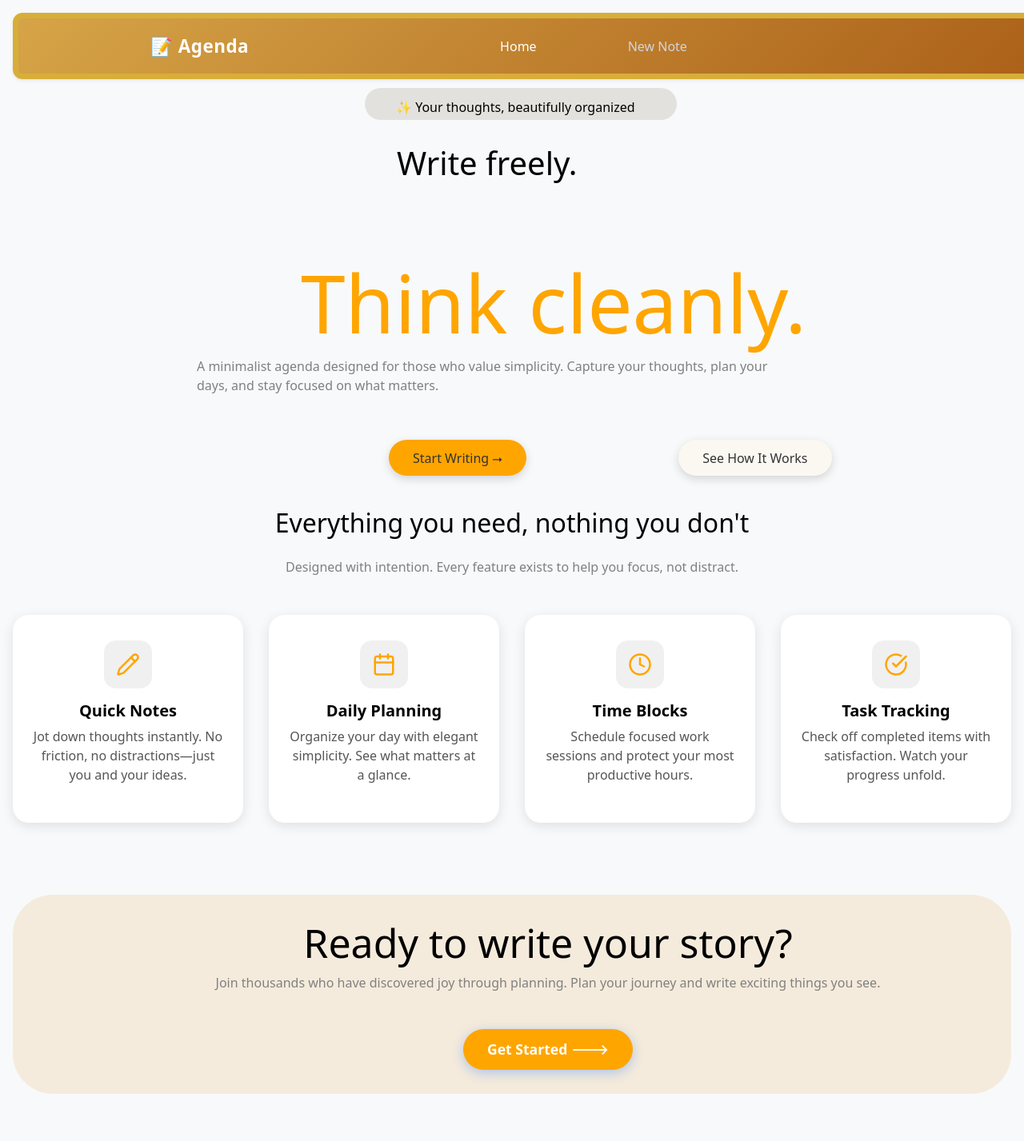
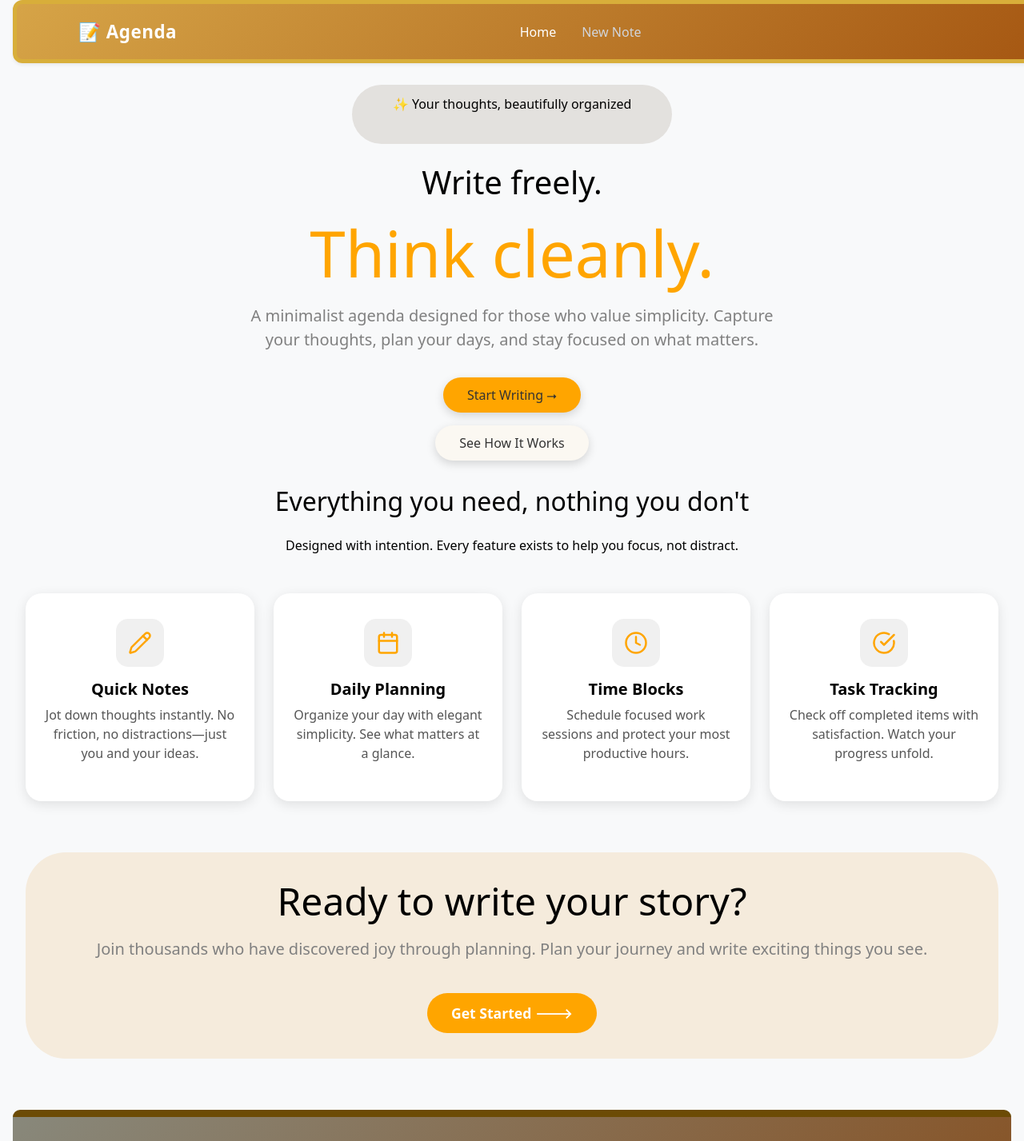
Before and after one commit to hope-dev90/Personal-Agenda, a React (Create React App) app in the folder frontend/: page / in a window 1280 px wide. Shown: the top 1427 px of the page at 80% size. Built offline with nearby package versions, Linux system fonts and the light colour scheme.

Commit message:
add .env

```diff
--- a/frontend/src/components/navbar.css
+++ b/frontend/src/components/navbar.css
@@ -1,39 +1,83 @@
 .custom-navbar {
   background: linear-gradient(135deg, rgb(214, 164, 71), #a65813);
-  padding: 0.8rem 0;
+  padding: 0.8rem 1rem;
   border-radius: 12px;
   position: fixed;
-  width: 1460px;
-  margin-bottom: 79px;
-  border:7px solid #d8ae3a;
+  top: 0;
+  width: 100%; /* full width on all screens */
+  z-index: 1000;
+  border: 5px solid #d8ae3a;
+  box-sizing: border-box;
+
 }
 
+/* Brand */
 .navbar-brand {
   font-size: 1.4rem;
   letter-spacing: 0.5px;
 }
 
+/* Nav links container */
+.navbar-nav {
+  display: flex;
+  flex-wrap: wrap; /* wrap on smaller screens */
+  justify-content: center; /* center on mobile */
+  gap: 1rem; /* spacing between links */
+  margin: 0 auto; /* center container */
+}
+
+/* Nav links */
 .nav-link {
   color: #d1d5db !important;
   font-weight: 500;
-  margin-right: 0.5rem;
   transition: color 0.2s ease;
+  padding: 0.5rem 0.8rem;
 }
-.navbar-nav{
-margin-left: 290px;
-margin-right: 400px;
-gap: 90px;
-}
+
 .nav-link:hover,
 .nav-link.active {
   color: #ffffff !important;
 }
 
+/* Outline buttons */
 .btn-outline-light {
   border-color: #9ca3af;
+  transition: all 0.3s ease;
 }
 
 .btn-outline-light:hover {
   background-color: #ffffff;
   color: #111827;
 }
+
+/* Mobile adjustments */
+@media (max-width: 768px) {
+  .navbar-nav {
+    flex-direction: column;
+    gap: 0.5rem;
+    margin-left: 0;
+    margin-right: 0;
+    text-align: center;
+  }
+
+  .nav-link {
+    font-size: 1rem;
+  }
+}
+
+/* Tablet adjustments */
+@media (min-width: 769px) and (max-width: 1024px) {
+  .navbar-nav {
+    gap: 1rem;
+    margin-left: 0;
+    margin-right: 0;
+    justify-content: center;
+  }
+}
+
+/* Optional: smaller brand on mobile */
+@media (max-width: 480px) {
+  .navbar-brand {
+    font-size: 1.2rem;
+  }
+}
--- a/frontend/src/pages/LandingPage.jsx
+++ b/frontend/src/pages/LandingPage.jsx
@@ -1,3 +1,4 @@
+
 
 import Footer from "../components/Footer";
 import "./landing.css";
--- a/frontend/src/pages/landing.css
+++ b/frontend/src/pages/landing.css
@@ -1,116 +1,122 @@
-.h1{
-    margin-top: 90px;
-    color: rgb(26, 15, 0);
-    font-size: 60px;
-        margin-left: 480px;
-        margin-top: 30px;
+/* Global container */
+.text-bg-light {
+  padding: 1rem;
+  box-sizing: border-box;
 }
-.noteh2{
-    color:orange;
-    font-size: 100px;
-    margin-left: 360px;
-    margin-top: 90px;
+
+/* Notes Box */
+.notesbox {
+  color: black;
+  background-color: rgb(227, 225, 222);
+  border-radius: 90px;
+  width: 90%;
+  max-width: 400px;
+  padding: 12px 20px 22px 20px;
+  margin: 2rem auto 1.5rem auto; /* centered and spaced */
+  text-align: center;
+  margin-top: 90px;
+  font-size: 1rem;
 }
-.notesbox{
-    color: black;
-    background-color: rgb(227, 225, 222);
-    border-radius: 90px;
-    width: 390px;
-    padding-left: 39px;
-    height: 40px;
-    padding-top: 12px;
-    padding-bottom: 22px;
-    margin-left: 440px;
-    margin-top: 94px;
-margin-bottom: 30px;}
-.paragraph{
-    color: gray;
-    margin-left: 230px;
-    margin-right: 290px;
+
+/* Big headings */
+.h1 {
+  color: rgb(26, 15, 0);
+  font-size: clamp(2rem, 6vw, 3.5rem); /* scales with screen */
+  text-align: center;
+  margin: 1rem 0;
 }
+
+.noteh2 {
+  color: orange;
+  font-size: clamp(2.5rem, 8vw, 5rem); /* scales for small → large screens */
+  text-align: center;
+  margin: 1rem 0;
+}
+
+/* Paragraph */
+.paragraph {
+  color: gray;
+  text-align: center;
+  max-width: 700px;
+  margin: 1rem auto;
+  font-size: clamp(1rem, 2.5vw, 1.25rem);
+}
+
+/* Button group */
+.button-group {
+  display: flex;
+  flex-direction: column; /* stack on mobile */
+  gap: 1rem;
+  align-items: center;
+  justify-content: center;
+  margin: 2rem 0;
+}
+
+.button-group button {
+  padding: 10px 30px;
+  font-size: 1rem;
+  border-radius: 50px;
+  cursor: pointer;
+  transition: all 0.3s ease;
+}
+
+/* Buttons styling */
 .success {
   background-color: orange;
+  color: #333;
   border: none;
-  border-radius: 50px;
-  padding: 10px 30px;
+  box-shadow: 0 4px 12px rgba(0, 0, 0, 0.15);
   width: auto;
-  height: 45px;
-  box-shadow: 0 4px 12px rgba(0, 0, 0, 0.15);
-  transition: all 0.3s ease;
-  font-weight: 500;
-  font-size: 1rem;
-  color: #333;
-  cursor: pointer;
-  display: inline-flex;
-  align-items: center;
-  justify-content: center;
-  margin-right: 190px;
-  margin-left: 470px;
 }
 
 .success:hover {
+  background-color: #fff9e6;
   box-shadow: 0 8px 20px rgba(0, 0, 0, 0.25);
   transform: translateY(-3px);
-  background-color: #fff9e6;
 }
 
 .white {
   background-color: #fbf8f2;
+  color: #333;
   border: none;
-  border-radius: 50px;
-  padding: 10px 30px;
-  width: auto;
-  height: 45px;
   box-shadow: 0 4px 12px rgba(0, 0, 0, 0.15);
-  transition: all 0.3s ease;
-  font-weight: 500;
-  font-size: 1rem;
-  color: #333;
-  cursor: pointer;
-  display: inline-flex;
-  align-items: center;
-  justify-content: center;
-  margin: 40px auto;
 }
 
 .white:hover {
+  background-color: #fff9e6;
   box-shadow: 0 8px 20px rgba(0, 0, 0, 0.25);
   transform: translateY(-3px);
-  background-color: #fff9e6;
 }
-.focus{
-    color: gray;
-}
-/* Grid container */
+
+/* Features grid */
 .features-grid {
   display: grid;
   grid-template-columns: repeat(auto-fit, minmax(250px, 1fr));
-  gap: 2rem;
+  gap: 1.5rem;
   margin-top: 3rem;
+  padding: 0 1rem;
 }
 
-/* Individual card */
+/* Feature card */
 .feature-card {
-  background-color: #fff; /* white card */
+  background-color: #fff;
   border-radius: 20px;
   padding: 2rem 1.5rem;
   box-shadow: 0 4px 15px rgba(0, 0, 0, 0.1);
+  text-align: center;
   transition: all 0.3s ease;
-  cursor: pointer;
-  text-align: center;
 }
 
-/* Hover effects */
 .feature-card:hover {
+  transform: translateY(-5px);
   box-shadow: 0 10px 25px rgba(0, 0, 0, 0.2);
-  transform: translateY(-5px);
 }
 
-/* Icon container */
+/* Icon */
 .feature-icon {
   width: 60px;
   height: 60px;
-  margin: 0 auto 1rem auto;
+  margin: 0 auto 1rem;
   border-radius: 15px;
   background-color: #f0f0f0;
   display: flex;
@@ -119,15 +125,14 @@ margin-bottom: 30px;}
   transition: all 0.3s ease;
 }
 
-/* Icon hover */
 .feature-card:hover .feature-icon {
-  background-color:orange; /* Bootstrap primary blue */
+  background-color: orange;
 }
 
 .feature-icon .icon {
   width: 30px;
   height: 30px;
-  color: orange; /* primary color */
+  color: orange;
   transition: all 0.3s ease;
 }
 
@@ -136,54 +141,52 @@ margin-bottom: 30px;}
   transform: scale(1.2);
 }
 
-/* Title */
+/* Feature text */
 .feature-title {
   font-size: 1.25rem;
   font-weight: 600;
   margin-bottom: 0.5rem;
 }
 
-/* Description */
 .feature-desc {
   font-size: 1rem;
   color: #555;
   line-height: 1.5;
 }
+
+/* Ready section */
+.ready {
+  background-color: rgb(245, 235, 220);
+  border-radius: 50px;
+  margin: 4rem 1rem;
+  padding: 2rem 1.5rem;
+  text-align: center;
+}
+
+.readyh1 {
+  font-size: clamp(2rem, 5vw, 3rem);
+  margin-bottom: 1rem;
+}
+
+.readyp {
+  color: gray;
+  font-size: clamp(1rem, 2.5vw, 1.25rem);
+}
+
 .get-started-btn {
-  background-color: orange;       /* Bootstrap primary blue */
-  color: #fff;                     /* white text */
+  background-color: orange;
+  color: #fff;
   border: none;
-  border-radius: 50px;             /* pill shape */
-  padding: 12px 30px;              /* comfortable padding */
+  border-radius: 50px;
+  padding: 12px 30px;
   font-size: 1.1rem;
   font-weight: 600;
   cursor: pointer;
+  margin-top: 1.5rem;
   transition: all 0.3s ease;
-  display: inline-flex;
-  align-items: center;
-  justify-content: center;
-  margin-top: 30px;
-  box-shadow: 0 4px 15px rgba(13, 110, 253, 0.3);
 }
 
 .get-started-btn:hover {
-  background-color: orange;
+  transform: translateY(-3px);
   box-shadow: 0 8px 25px rgba(253, 241, 13, 0.5);
-  transform: translateY(-3px);
 }
-.ready{
-    background-color: rgb(245, 235, 220);
-border-radius: 50px;
-margin-top: 90px;
-margin-bottom: 90px;
-padding-bottom: 30px;
-padding-left: 90px;
-padding-top: 30px;
-
-}
-.readyh1{
-    font-size: 50px;
-}
-.readyp{
-    color: gray;
-}
```
Also changed, not shown: frontend/src/pages/AddAgendaPage.jsx (line endings or trailing spaces), frontend/src/pages/LoginPage.jsx (line endings or trailing spaces), frontend/src/pages/SignupPage.jsx (line endings or trailing spaces), 1 other file (tests, documents, lock files or other folders).
